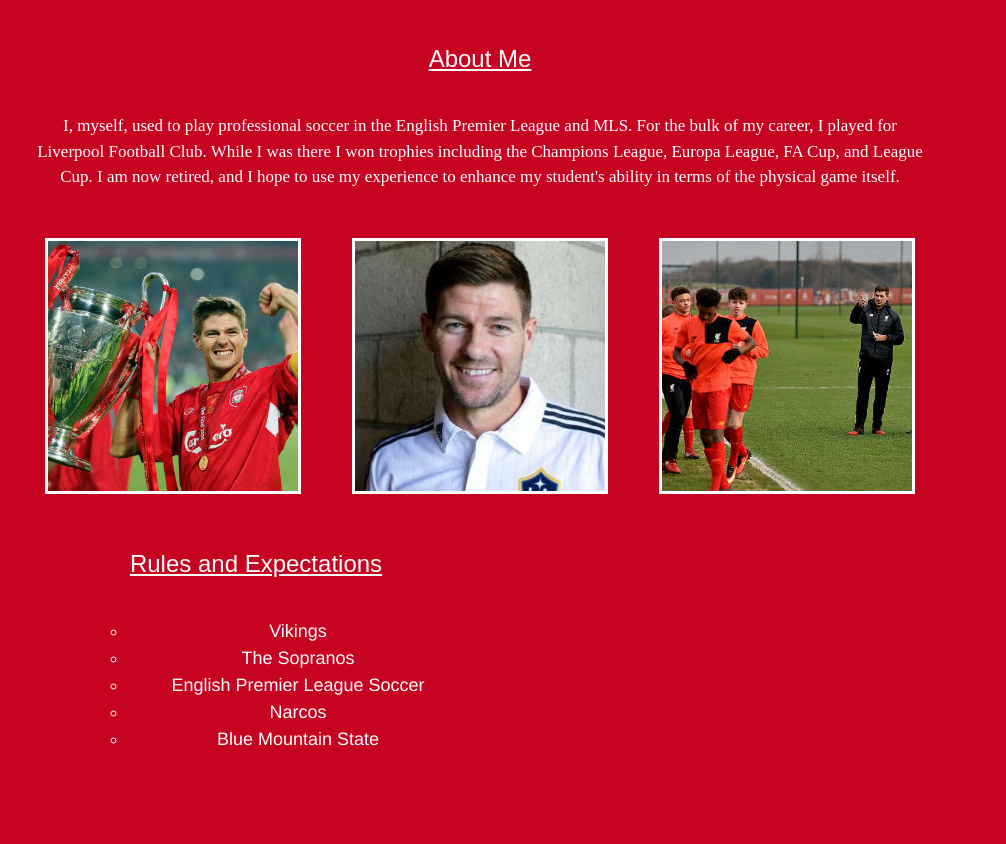
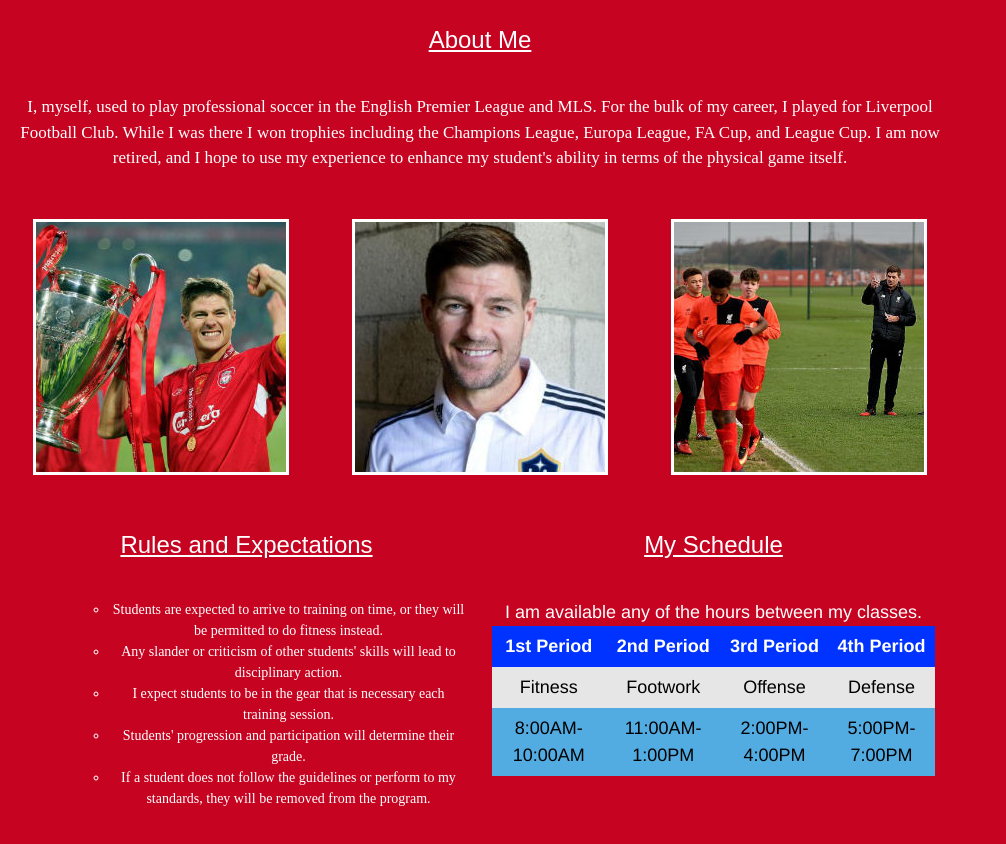
Before and after one commit to nparry4566/schoolwebsite, a plain HTML site: page teacherpage.html in a window 1280 px wide. Shown: the part 194-1038 px from the top of the page, without its empty margins (0-1006 px from the left). Before the commit the page ends 995 px from the top, so only its background shows below. Drawn offline with nearby package versions, Linux system fonts and the light colour scheme; a web font is replaced by a local one.

Commit message:
Add files via upload

```diff
--- a/css/teacher.css
+++ b/css/teacher.css
@@ -7,7 +7,7 @@ max-width: 960px;
 margin-left: auto;
 margin-right: auto;
 text-align: center;
-padding: 20px;
+padding: 1px;
 }
 
 header {
@@ -97,6 +97,9 @@ ol {
 
 ul {
 background-color: #c60421;
+font-family: 'Quattrocento', serif;
+font-size: 14px;
+
 }
 
 li {
--- a/teacherpage.html
+++ b/teacherpage.html
@@ -45,9 +45,47 @@
           <h2> Rules and Expectations </h2>
           <ul>
             <ul>
-              <li>Vikings</li>
-              <li>The Sopranos</li>
-              <li>English Premier League Soccer</li>
-              <li>Narcos</li>
-              <li>Blue Mountain State</li>
+              <li>Students are expected to arrive to training on time, or they will be permitted to do fitness instead.</li>
+              <li>Any slander or criticism of other students' skills will lead to disciplinary action.</li>
+              <li>I expect students to be in the gear that is necessary each training session.</li>
+              <li>Students' progression and participation will determine their grade.</li>
+              <li>If a student does not follow the guidelines or perform to my standards, they will be removed from the program.</li>
             </ul>
+          </div>
+
+          <div class="col-sm-6">
+            <h2> My Schedule </h2>
+
+            <table>
+            <thead>
+              <tr>
+                <th>1st Period</th>
+                <th>2nd Period</th>
+                <th>3rd Period</th>
+                <th>4th Period</th>
+
+              </tr>
+            </thead>
+
+            <tbody>
+
+              <tr>
+                  <td aria-label="1st Period">Fitness</td>
+                  <td aria-label="2nd Period">Footwork</td>
+                  <td aria-label="3rd Period">Offense</td>
+                  <td aria-label="4th Period">Defense</td>
+
+                </tr>
+
+                <tr>
+                    <td aria-label="1st Period">8:00AM-10:00AM</td>
+                    <td aria-label="2nd Period">11:00AM-1:00PM</td>
+                    <td aria-label="3rd Period">2:00PM-4:00PM</td>
+                    <td aria-label="4th Period">5:00PM-7:00PM</td>
+
+                  </tr>
+
+                  <tr>
+                      I am available any of the hours between my classes.
+                      </tr>
+                </div>
```
